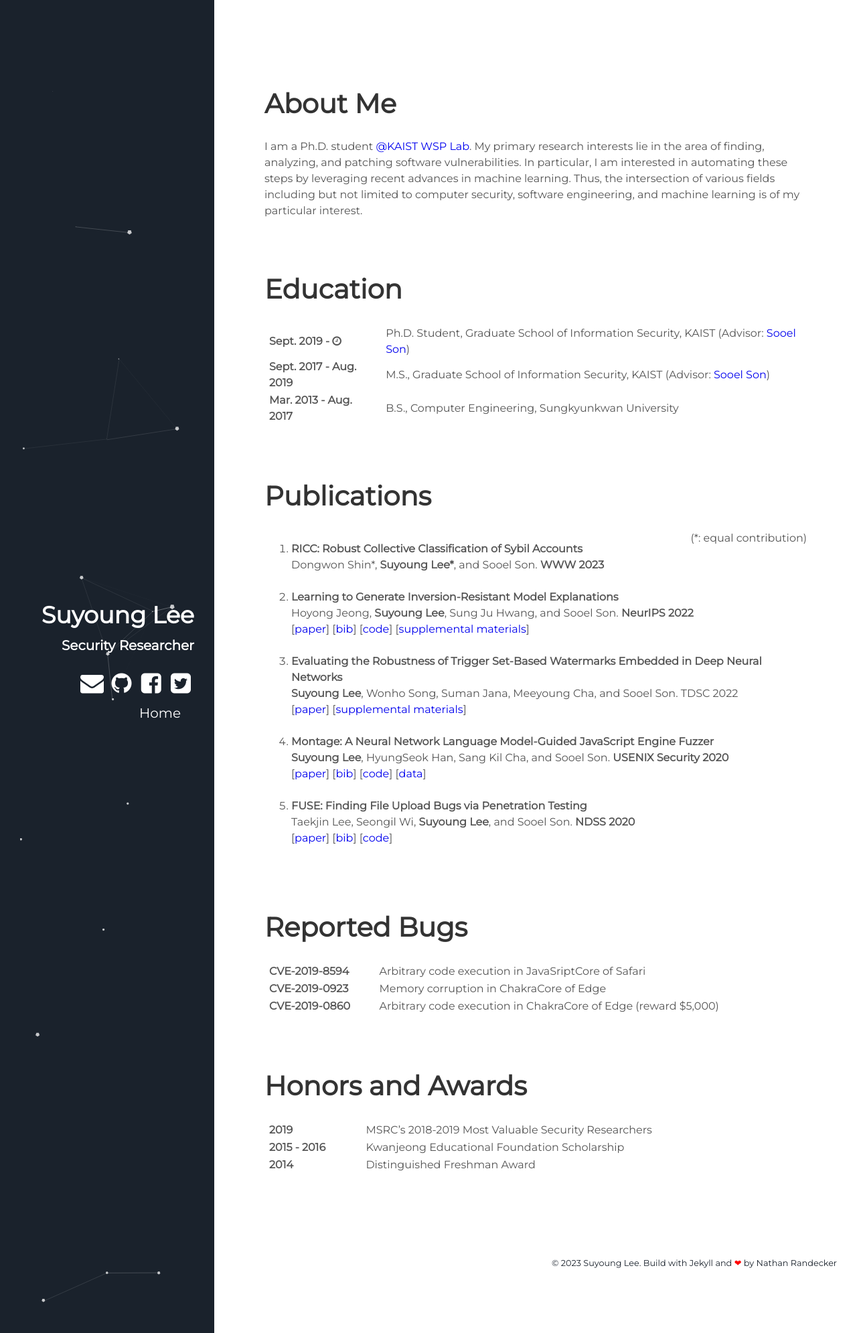
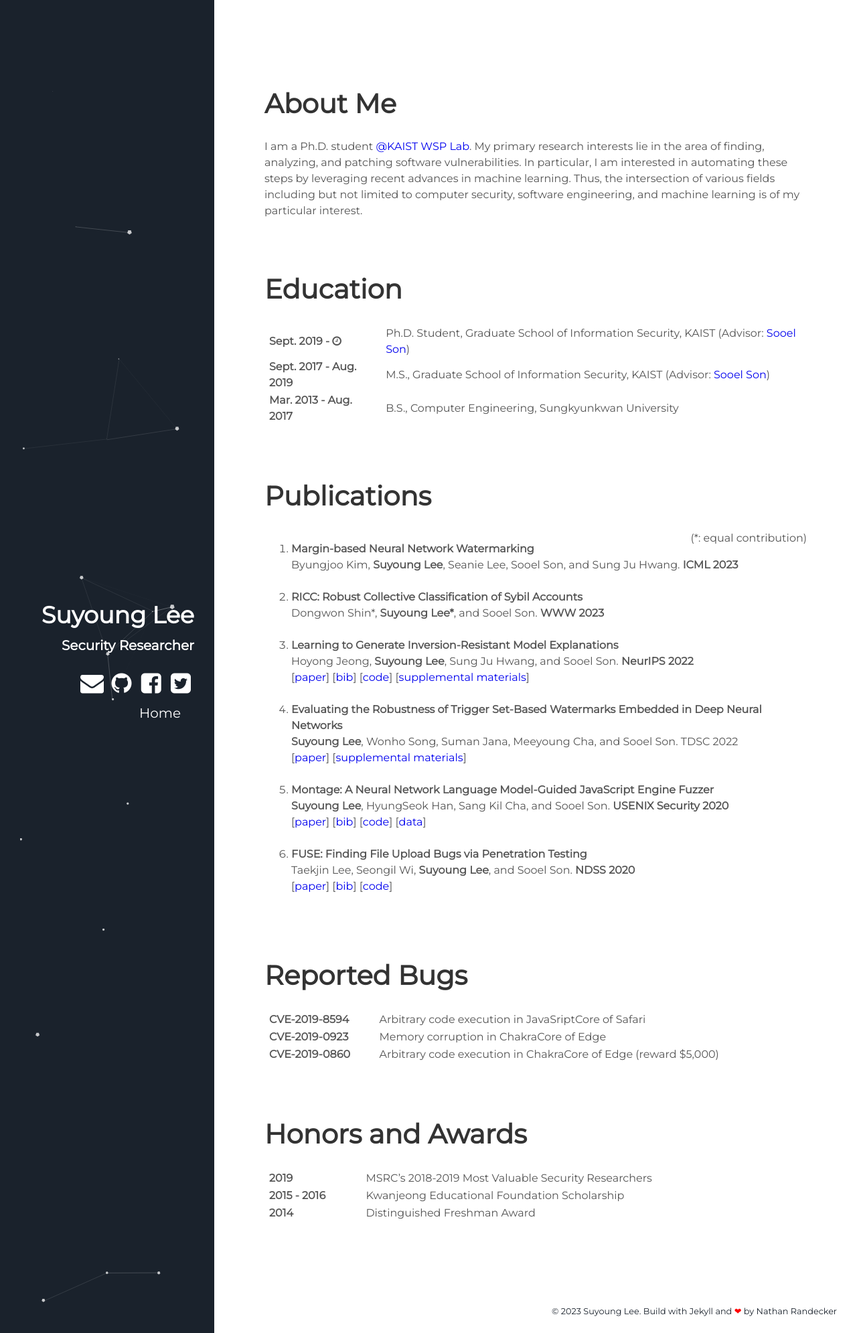
Before and after one commit to leeswimming/leeswimming.github.io, a Jekyll site: the page built from index.html, in a window 1280 px wide. Shown: the whole page at 67% size. Built offline with Jekyll 4.4.1, drawn with Linux system fonts in a browser that asks for light colours.

Commit message:
Update publications.yml

```diff
--- a/_data/publications.yml
+++ b/_data/publications.yml
@@ -1,3 +1,7 @@
+- title: "Margin-based Neural Network Watermarking"
+  authors: Byungjoo Kim, <strong>Suyoung Lee</strong>, Seanie Lee, Sooel Son, and Sung Ju Hwang.
+  venue: <strong>ICML 2023</strong>
+
 - title: "RICC: Robust Collective Classification of Sybil Accounts"
   authors: Dongwon Shin*, <strong>Suyoung Lee*</strong>, and Sooel Son.
   venue: <strong>WWW 2023</strong>
```
